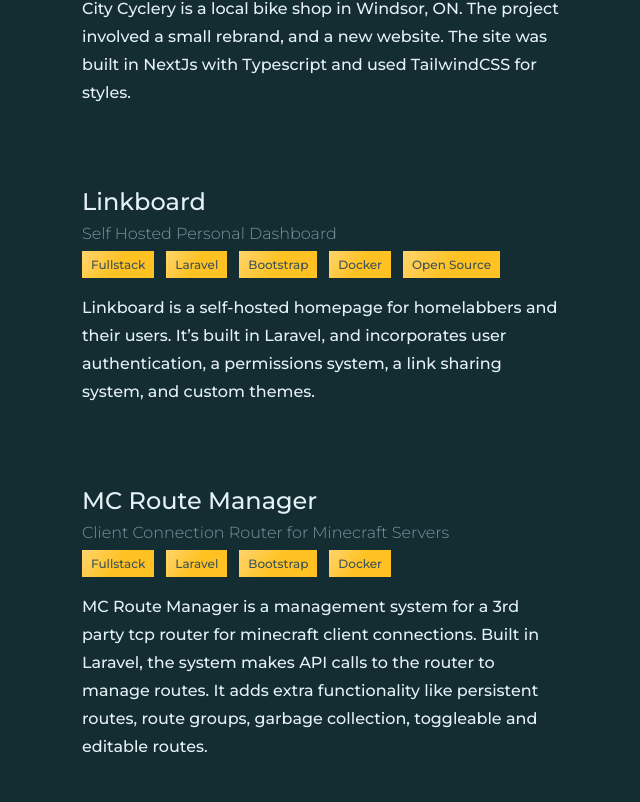
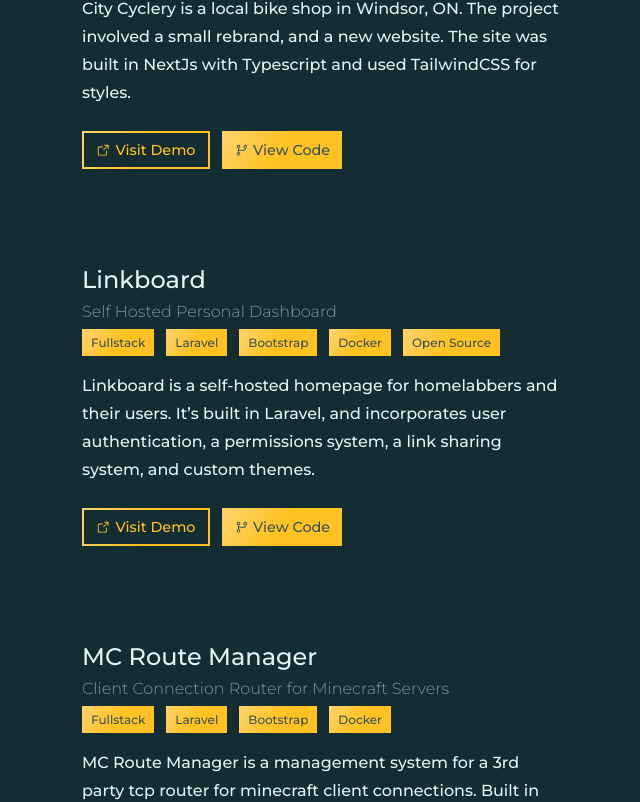
Before and after one commit to aSouchereau/dev.souch.ca, a Next.js app: page / in a window 1280 px wide. Shown: the part 1438-2240 px from the top of the page, without its empty margins (78-718 px from the left). Built offline with nearby package versions, Linux system fonts and the light colour scheme; a web font is replaced by a local one.

Commit message:
Added Project Action Buttons

```diff
--- /dev/null
+++ b/components/ButtonComponent.tsx
@@ -0,0 +1,18 @@
+import {ReactElement, ReactNode} from "react";
+import {Icon} from "@phosphor-icons/react";
+
+type ButtonProps = {
+    children: ReactNode;
+    icon?: ReactElement<Icon>;
+    destination: string;
+    buttonType: 'solid' | 'outline' | 'text';
+}
+
+export default function ButtonComponent({ children, icon, buttonType, destination }: ButtonProps) {
+    return <a className={'button ' + buttonType}
+                    href={destination}
+    >
+        {icon}
+        {children}
+    </a>
+}
--- a/components/ProjectComponent.tsx
+++ b/components/ProjectComponent.tsx
@@ -1,6 +1,8 @@
 import {Project} from "@/utils/projects";
 import ProjectTag from "@/components/TagComponent";
 import Image from "next/image";
+import ButtonComponent from "@/components/ButtonComponent";
+import {ArrowSquareOut, GitBranch} from "@phosphor-icons/react";
 
 
 export default function ProjectComponent(project: Project) {
@@ -17,6 +19,22 @@
             </div>
 
             <p className='light'>{project.description}</p>
+            <div className='project-actions button-wrapper'>
+                <ButtonComponent
+                    icon={<ArrowSquareOut/>}
+                    destination={project.demoLink}
+                    buttonType='outline'
+                >
+                    Visit Demo
+                </ButtonComponent>
+                <ButtonComponent
+                    icon={<GitBranch/>}
+                    destination={project.repoLink}
+                    buttonType='solid'
+                >
+                    View Code
+                </ButtonComponent>
+            </div>
         </div>
         <div className='project-image image-wrapper'>
             <span></span>
--- a/styles/globals.css
+++ b/styles/globals.css
@@ -221,6 +221,49 @@
   font-size: 0.75em;
 }
 
+/*  Button Component */
+div.button-wrapper {
+  display: flex;
+  flex-direction: row;
+  flex-wrap: wrap;
+  gap: 0.75rem;
+  margin-top: 1.5rem;
+  margin-bottom: 1rem;
+}
+
+a.button {
+  display: flex;
+  flex-direction: row;
+  align-items: center;
+  gap: 5px;
+  box-sizing: border-box;
+  padding: 0.5rem 0.75rem;
+  font-size: 0.9em;
+  border-radius: 0;
+  border: none;
+  cursor: pointer;
+}
+
+a.button.solid {
+  background: rgb(var(--primary-yellow-rgb));
+  background: linear-gradient(304deg, rgba(var(--primary-yellow-rgb),1) 50%, rgba(var(--secondary-yellow-rgb),1) 100%);
+  color: rgb(var(--secondary-blue-rgb));
+}
+a.button.solid:hover {
+  background: linear-gradient(304deg, rgba(var(--primary-yellow-rgb),1) 0%, rgba(var(--secondary-yellow-rgb),1) 20%);
+}
+
+a.button.outline {
+  border-width: 2px;
+  border-style: solid;
+  border-image: linear-gradient(304deg, rgba(var(--primary-yellow-rgb),1) 50%, rgba(var(--secondary-yellow-rgb),1) 100%);
+  border-image-slice: 1;
+  color: rgb(var(--primary-yellow-rgb));
+}
+a.button.outline:hover {
+  background: linear-gradient(304deg, rgba(var(--primary-yellow-rgb),1) 0%, rgba(var(--secondary-yellow-rgb),1) 20%);
+  color: rgb(var(--secondary-blue-rgb));
+}
 /*  Form Controls */
 .contact-item label {
   display: block;
--- a/utils/projects.ts
+++ b/utils/projects.ts
@@ -3,6 +3,8 @@
     slug: string,
     subtitle: string,
     description: string,
+    demoLink: string,
+    repoLink: string,
     images: string[],
     tags: string[]
 }
@@ -13,6 +15,8 @@
         slug: "city-cyclery",
         subtitle: "Website Rebuild",
         description: "City Cyclery is a local bike shop in Windsor, ON. The project involved a small rebrand, and a new website. The site was built in NextJs with Typescript and used TailwindCSS for styles.\n",
+        demoLink: '',
+        repoLink: '',
         images: [
             "/images/hero-small-640.jpg"
         ],
@@ -25,6 +29,8 @@
         slug: "linkboard",
         subtitle: "Self Hosted Personal Dashboard",
         description: "Linkboard is a self-hosted homepage for homelabbers and their users. It’s built in Laravel, and incorporates user authentication, a permissions system, a link sharing system, and custom themes.",
+        demoLink: '',
+        repoLink: '',
         images: [
             "/images/hero-small-640.jpg"
         ],
@@ -37,6 +43,8 @@
         slug: "mc-route-manager",
         subtitle: "Client Connection Router for Minecraft Servers",
         description: "MC Route Manager is a management system for a 3rd party tcp router for minecraft client connections. Built in Laravel, the system makes API calls to the router to manage routes. It adds extra functionality like persistent routes, route groups, garbage collection, toggleable and editable routes.",
+        demoLink: '',
+        repoLink: '',
         images: [
             "/images/hero-small-640.jpg"
         ],
```
